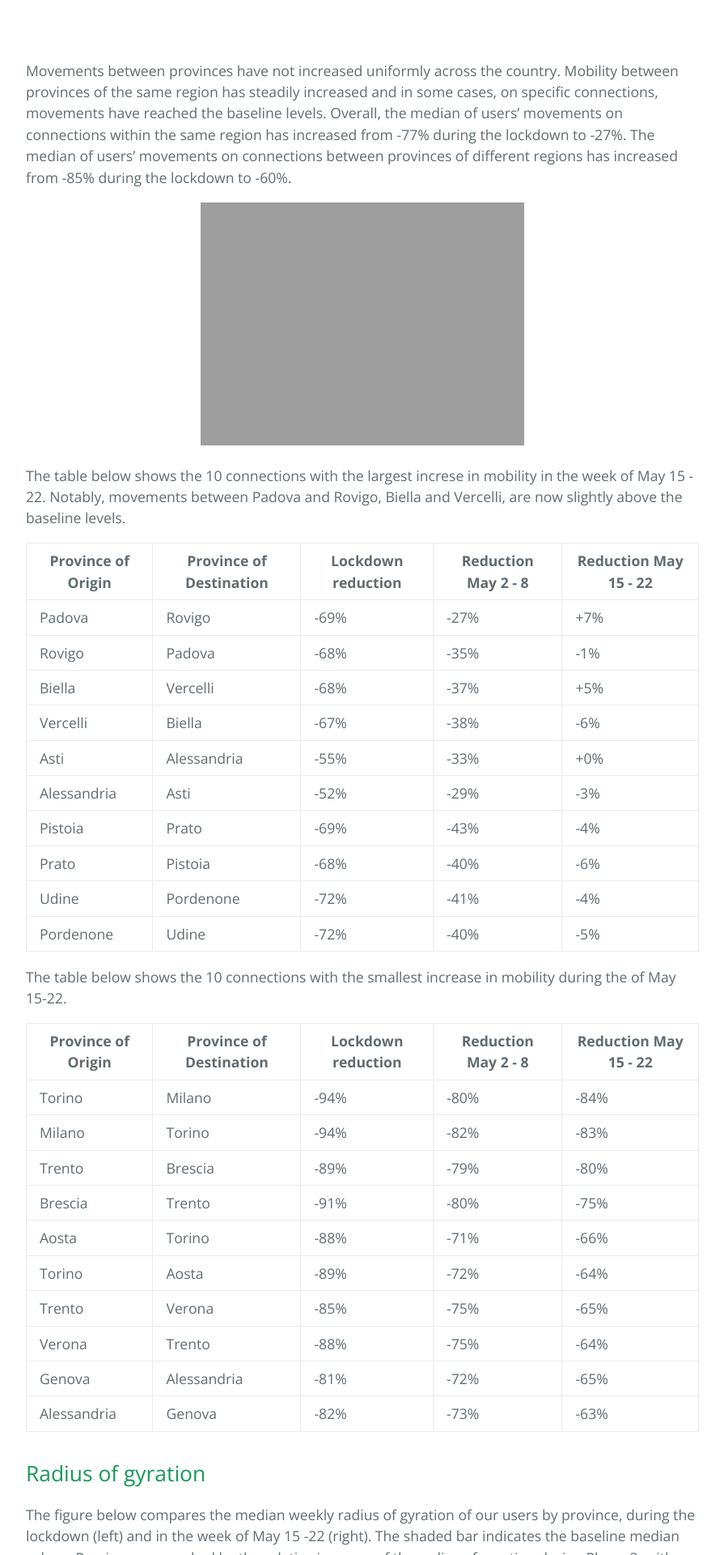
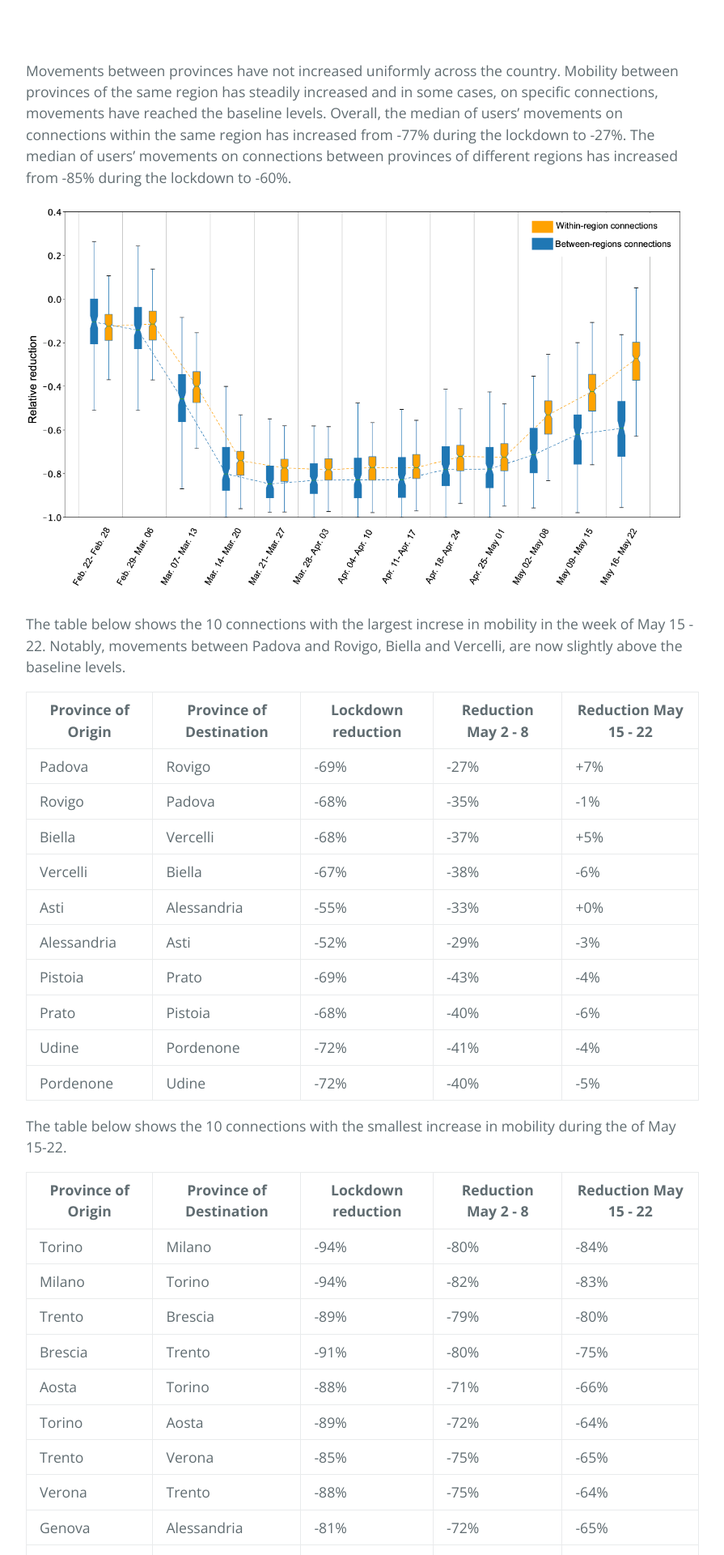
Before and after one commit to covid19mm/covid19mm.github.io, a Jekyll site: the page built from _posts/2020-05-27-fifth-report.markdown, in a window 1280 px wide. Shown: the part 3796-5716 px from the top of the page at 81% size, without its empty margins (192-1087 px from the left). Built offline with Jekyll 4.4.1, drawn with Linux system fonts in a browser that asks for light colours.

Commit message:
Update 2020-05-27-fifth-report.markdown

```diff
--- a/_posts/2020-05-27-fifth-report.markdown
+++ b/_posts/2020-05-27-fifth-report.markdown
@@ -96,7 +96,7 @@ Overall, the median of users' movements on connections within the same region ha
 The median of users' movements on connections between provinces of different regions has increased from -85% during the lockdown to -60%.
 
 <p align="center">
-  <img src="{{ site.url }}/assets/boxplots_regions_may22.png">
+  <img src="{{ site.url }}/assets/boxplot_regions_may22.png">
 </p>
 
 The table below shows the 10 connections with the largest increse in mobility in the week of May 15 - 22.
```
